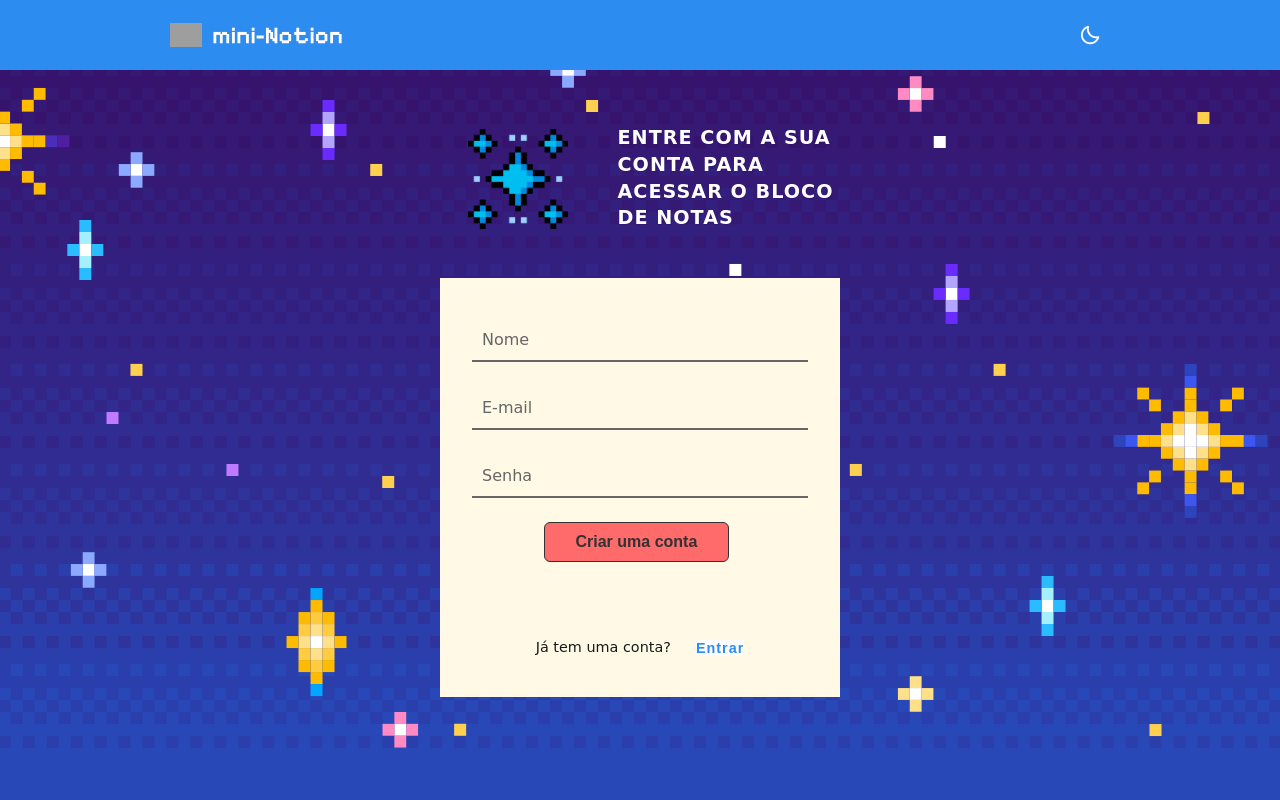
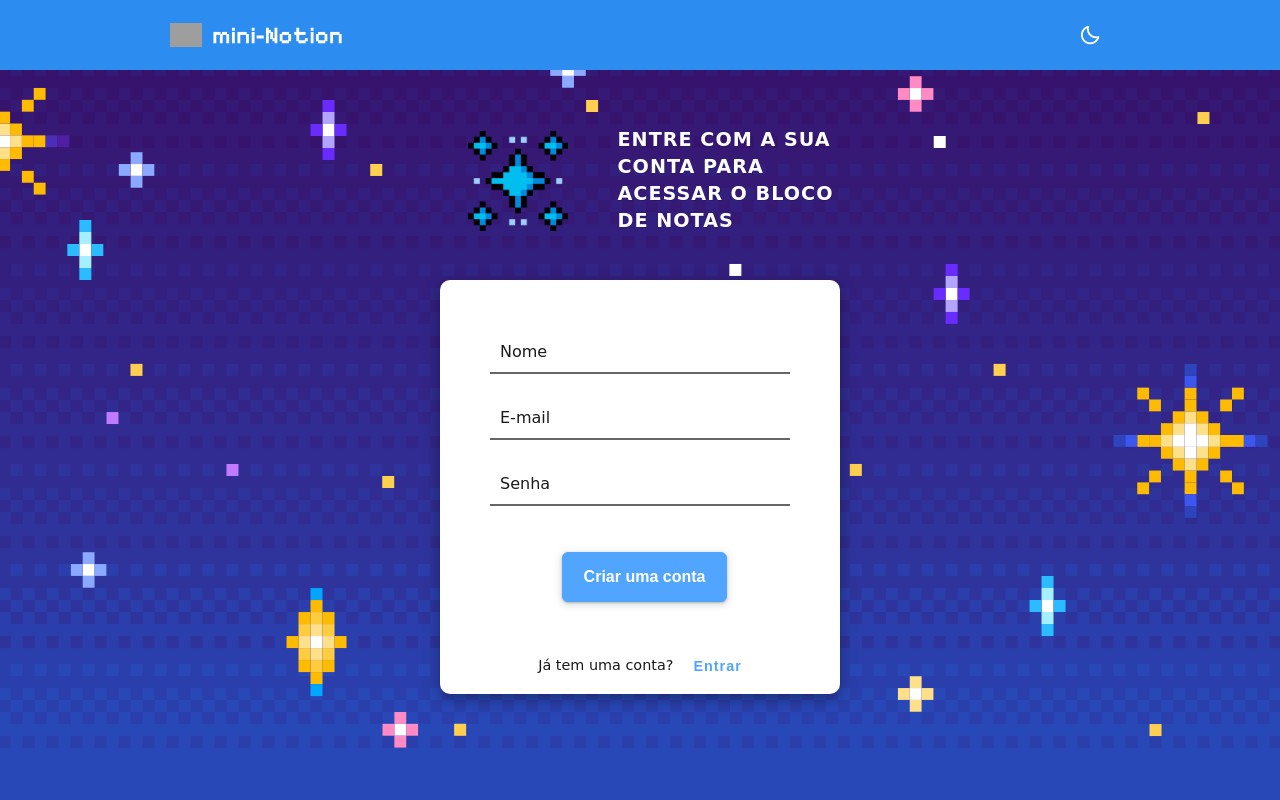
Before and after one commit to IsacristineReis/Projeto-Fatec---2-semestre-em-ADS, a Flask app: page /signup.html in a window 1280 px wide. Run offline with Flask 3, Linux system fonts and the light colour scheme; some libraries are stand-ins or nearby versions; grey boxes are pictures that could not be loaded.

Commit message:
Alterações finais

```diff
--- a/mini-notion/static/styles.css
+++ b/mini-notion/static/styles.css
@@ -17,6 +17,7 @@
   --text-color: #1a1a1a;
   --header-bg: #2d8cf0;
   --div-bg: #51a5ff;
+  --black-white: #fff;
   --icon-color: #ffffff;
 }
 body.dark-mode {
@@ -613,13 +613,14 @@ body.dark-mode .darkLight .moon {
 }
 /* Container do formulário */
 .container {
-  background-color: var(--paper-front);
+  background-color: var(--black-white);
+  color: var(--white-black);
   width: 100%;
   max-width: 400px;
-  padding: 40px 32px;
-  border: var(--border-width) solid var(--ink);
-  border-radius: var(--sketch-radius-1);
-  box-shadow: var(--shadow-offset) var(--shadow-offset) 0px var(--ink);
+  height: 25.9rem;
+  padding: 50px 50px;
+  border-radius: 10px;
+  box-shadow: rgba(0, 0, 0, 0.35) 0px 5px 15px;
   font-family: inherit;
   display: flex;
   flex-direction: column;
@@ -627,7 +628,7 @@ body.dark-mode .darkLight .moon {
 .form {
   display: flex;
   flex-direction: column;
-  gap: 24px;
+  gap: 22px;
 }
 /* Campos com label flutuante */
 .input-field {
@@ -649,7 +650,7 @@ body.dark-mode .darkLight .moon {
   left: 10px;
   top: 12px;
   font-size: 1rem;
-  color: #666;
+  color: var(--white-black);
   pointer-events: none;
   transition: all 0.2s ease;
 }
@@ -677,43 +678,43 @@ body.dark-mode .darkLight .moon {
 }
 .btn_formLogin {
   width: 55%;
-  height: 40px;
+  height: 50px;
   margin-left: 4.5rem;
+  margin-top: 1.5rem;
   border-radius: 6px;
-  border: 1.5px solid var(--ink);
-  background-color: var(--primary-btn);
-  color: var(--ink);
+  background-color: var(--div-bg);
+  box-shadow: rgba(60, 64, 67, 0.3) 0px 1px 2px 0px, rgba(60, 64, 67, 0.15) 0px 2px 6px 2px;
+  color: var(--black-white);
+  border: 1px solid var(--div-bg);
   font-size: 1rem;
   font-weight: 900;
   cursor: pointer;
   transition: background-color 0.2s ease;
 }
 .btn_formLogin:hover {
-  box-shadow: 4px 4px .5px var(--ink);
-  background-color: var(--primary-btn-hover);
+  transform: scale(1.05);
 }
 /* Entrar na conta */
 #log_in {
   display: flex;
-  gap: 25px;
+  gap: 20px;
   align-items: center;
   justify-content: center;
-  margin: 20px 0 0;
+  color: var(--white-black);
 }
 #log_in p {
   text-decoration: none;
   font-size: 0.9rem;
-  color: var(--text-color);
   font-weight: 400;
 }
 .btn_log_in {
   font-size: 0.9rem;
   font-weight: 600;
   letter-spacing: 1px;
-  color: var(--header-bg);
+  color: var(--div-bg);
   cursor: pointer;
   transition: all 0.15s ease;
-  background-color: var(--bg-color);
+  background-color: transparent;
   border: none;
 }
 .btn_log_in:hover {
```
Also changed, not shown: other parts of mini-notion/static/styles.css (+15 -15 lines).
